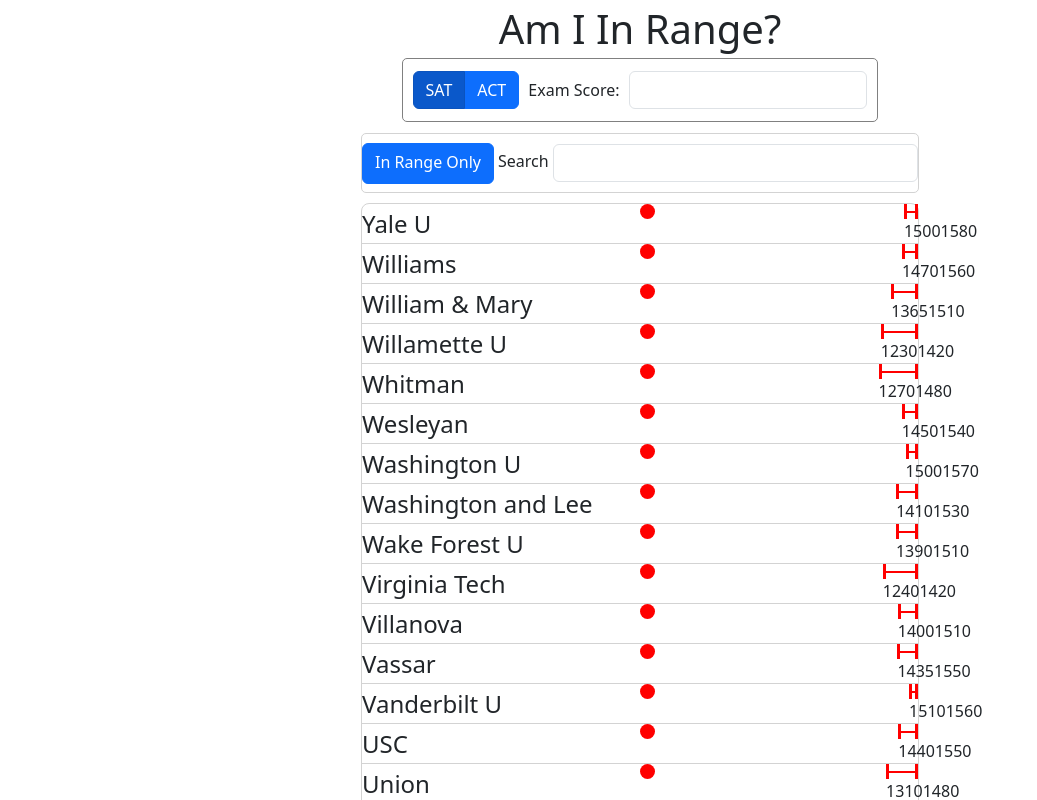
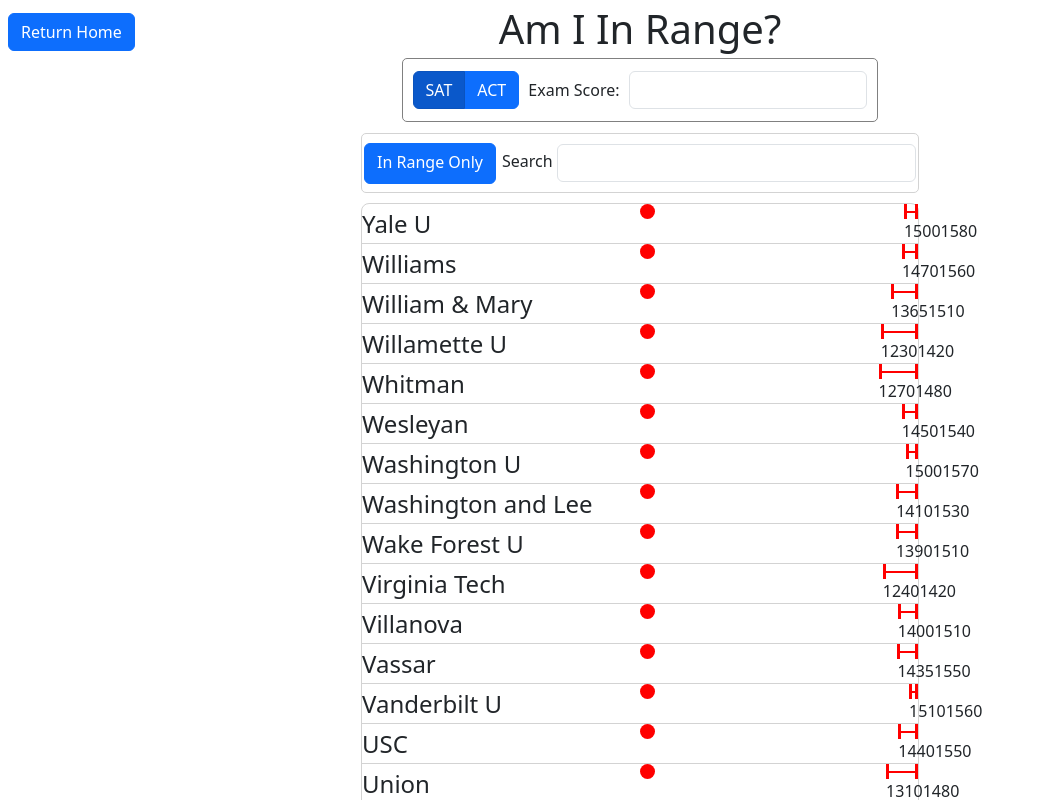
Before and after one commit to corbin-fa/cc-toolkit, a React (Create React App) app in the folder cc-toolkit/: page /#/am-i-in-range in a window 1280 px wide. Shown: the top 800 px of the page, without its empty margins (0-1037 px from the left). Built offline with nearby package versions, Linux system fonts and the light colour scheme.

Commit message:
Added "return home" button to AmIInRange and made Visual Improvements

```diff
--- a/cc-toolkit/src/Pages/AmIInRange/AmIInRange.css
+++ b/cc-toolkit/src/Pages/AmIInRange/AmIInRange.css
@@ -204,8 +204,13 @@
 .filters_in_range_checkbox {
     top: 50%;
     height: 70%;
+    margin: 2px;
     width: auto;
     white-space: nowrap;
+}
+
+.school_search_input_field {
+    margin-right: 2px;
 }
 
 /* Chrome, Safari, Edge, Opera */
--- a/cc-toolkit/src/Pages/AmIInRange/AmIInRange.jsx
+++ b/cc-toolkit/src/Pages/AmIInRange/AmIInRange.jsx
@@ -1,9 +1,19 @@
 import "./AmIInRange.css";
 import FunctionalComponents from "./AmIInRangeComponents/FunctionalComponents.jsx";
+import Button from 'react-bootstrap/Button';
+
+import { Link } from 'react-router-dom';
 
 function AmIInRange() {
     return (
         <div className="am-i-in-range-page">
+            <Link to="/" style={{margin: "8px", position: "absolute"}}>
+                <Button
+                    variant="primary"
+                >
+                    Return Home
+                </Button>
+            </Link>
             <h1 style={{margin: "5px"}}>Am I In Range?</h1>
             <FunctionalComponents />
         </div>
--- a/cc-toolkit/src/Pages/AmIInRange/AmIInRangeComponents/SchoolFilterMenu.jsx
+++ b/cc-toolkit/src/Pages/AmIInRange/AmIInRangeComponents/SchoolFilterMenu.jsx
@@ -34,6 +34,7 @@
                 type="text"
                 value={searchTextValue}
                 onChange={(e) => searchTextSetter(e.target.value)}
+                className="school_search_input_field"
             />
         </div>
     );
```
